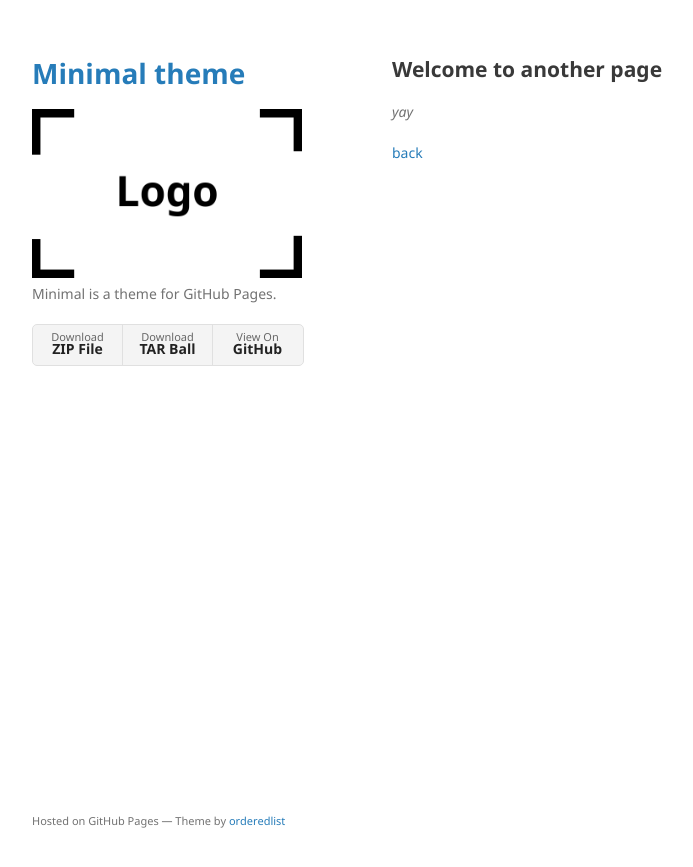
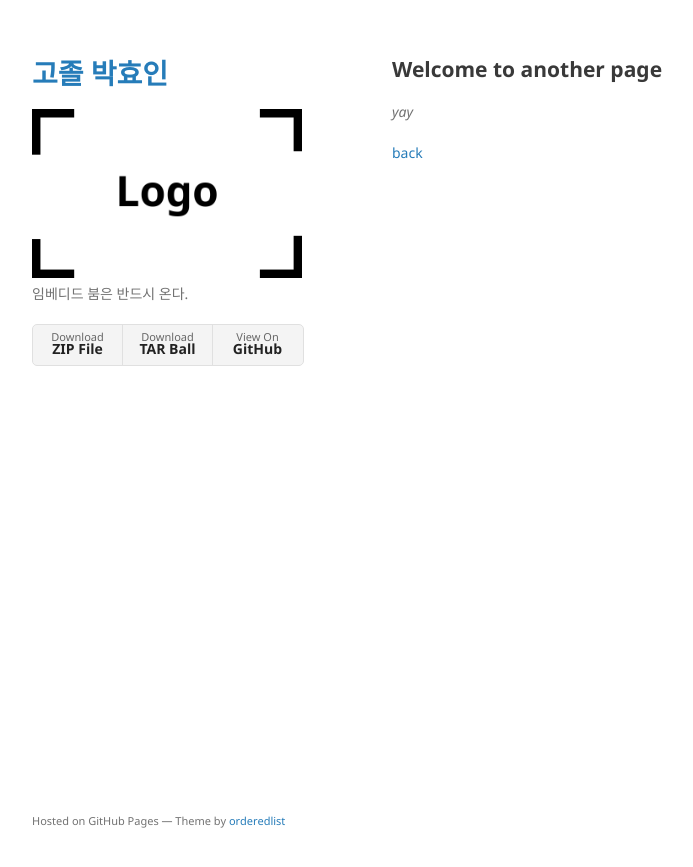
Before and after one commit to dpcivl/dpcivl.github.io, a Jekyll site: the page built from another-page.md, in a window 1280 px wide. Shown: the top 867 px of the page, without its empty margins (178-871 px from the left). Built offline with Jekyll 4.4.1, drawn with Linux system fonts in a browser that asks for light colours.

Commit message:
config update

```diff
--- a/_config.yml
+++ b/_config.yml
@@ -1,6 +1,6 @@
-title: Minimal theme
+title: 고졸 박효인
 logo: /assets/img/logo.png
-description: Minimal is a theme for GitHub Pages.
+description: 임베디드 붐은 반드시 온다.
 show_downloads: true
 google_analytics:
 theme: jekyll-theme-minimal
```
